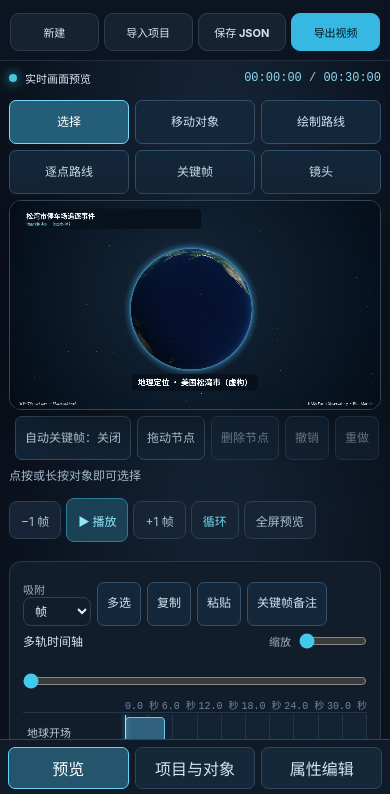
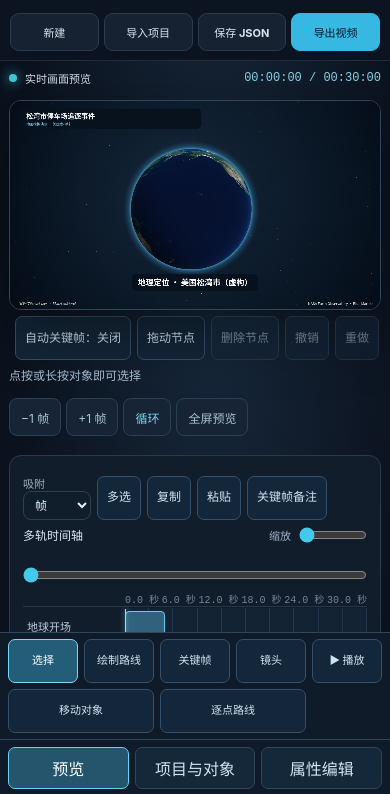
Before and after one commit to tanghaitian04-debug/casemap-studio, a website with bundled scripts: page index.html in a window 390 px wide. Shown: the part 48-842 px from the top of the page. Built offline with nearby package versions, Linux system fonts and the light colour scheme; files whose address does not match are found by name.

Commit message:
V1.1: Keep the motion toolbar within reach on phones

```diff
--- a/index.html
+++ b/index.html
@@ -73,6 +73,7 @@
         <button type="button" data-tool="nodes">逐点路线</button>
         <button type="button" data-tool="key">关键帧</button>
         <button type="button" data-tool="pan">镜头</button>
+        <button id="btnPlay" class="play-btn">▶ 播放</button>
       </div>
       <div class="canvas-wrap"><canvas id="preview" width="1280" height="720" aria-label="动画画布"></canvas></div>
       <div class="quick-tools" id="motionQuick">
@@ -98,7 +99,7 @@
         <button type="button" id="routeCancel">丢弃未保存的路线</button><output id="routeDistance"></output>
       </div>
       <div class="transport">
-        <button id="btnBack" class="icon-btn" aria-label="上一帧">−1 帧</button><button id="btnPlay" class="play-btn">▶ 播放</button>
+        <button id="btnBack" class="icon-btn" aria-label="上一帧">−1 帧</button>
         <button id="btnForward" class="icon-btn" aria-label="下一帧">+1 帧</button><button id="btnLoop" class="icon-btn active">循环</button>
         <button id="btnPreview" class="icon-btn">全屏预览</button>
       </div>
--- a/styles.css
+++ b/styles.css
@@ -91,3 +91,28 @@ body.full-preview .motion-tools, body.full-preview .quick-tools, body.full-previ
   color:#e9f5ff; background:#101d2b; border:1px solid #334d64; border-radius:7px;
 }
 #exportDialog { max-height:calc(100dvh - 26px); }
+
+body.full-preview .motion-tools { display:flex; position:static; }
+body.full-preview .motion-tools [data-tool] { display:none; }
+@media(max-width:820px) {
+  body[data-panel="preview"]:not(.full-preview) .workspace {
+    padding-bottom:calc(170px + env(safe-area-inset-bottom));
+  }
+  body[data-panel="preview"]:not(.full-preview) .motion-tools {
+    position:fixed;
+    z-index:7;
+    right:0;
+    left:0;
+    bottom:calc(57px + env(safe-area-inset-bottom));
+    margin:0;
+    padding:6px 8px;
+    background:#101b29;
+    border-top:1px solid #31455e;
+    grid-template-columns:repeat(5,minmax(0,1fr));
+  }
+  .motion-tools button { padding:5px 2px; min-width:0; font-size:11px; }
+  .motion-tools [data-tool="move"],.motion-tools [data-tool="nodes"] {
+    order:1;
+    grid-column:span 2;
+  }
+}
```
